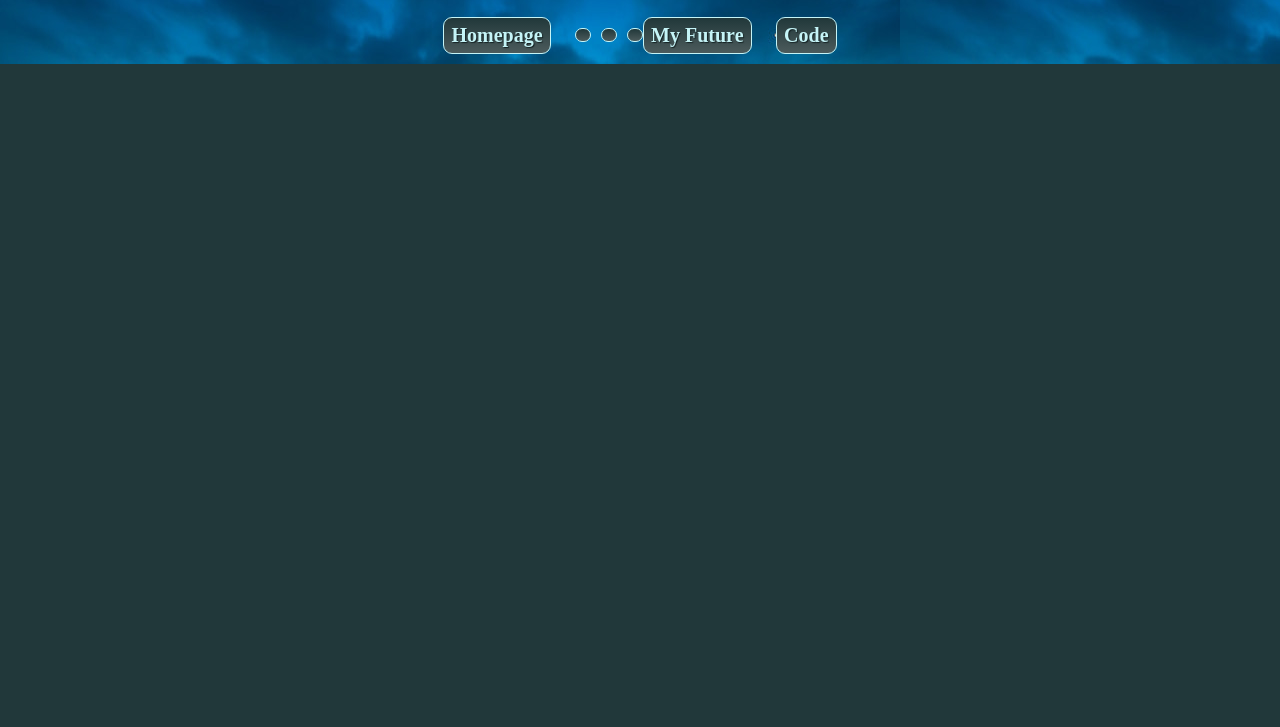
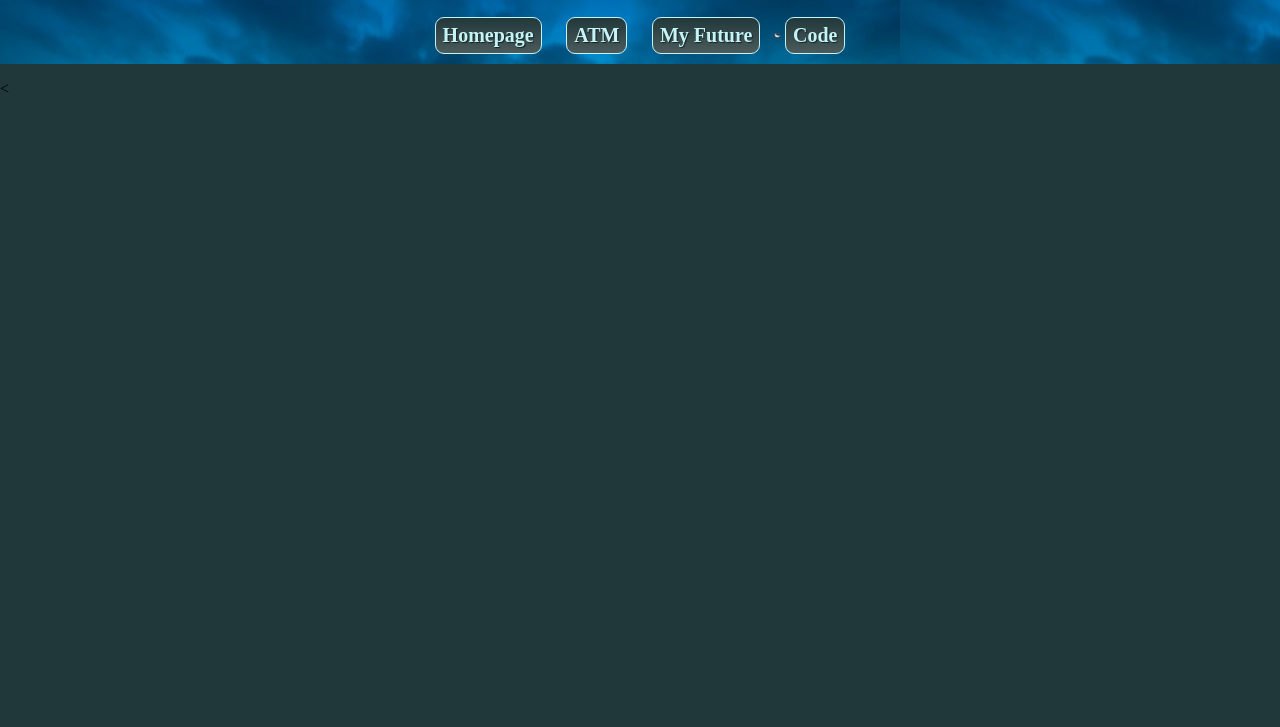
Before and after one commit to ryanryanryanryanryan/ryanryanryanryanryan.github.io, a plain HTML site: page atm.html in a window 1280 px wide. Shown: the part 73-800 px from the top of the page. Drawn offline with Linux system fonts and the light colour scheme; a web font is replaced by a local one.

Commit message:
Update atm.html

```diff
--- a/atm.html
+++ b/atm.html
@@ -13,8 +13,9 @@
                 <h1>Ryan's WebSite</h1>
                 <ul>
                         <li><a target="_blank" class="button" href="index.html">Homepage</a></li>
-                        <li><a target="_blank" class="button" href="#"</a></li>
+                        <li><a target="_blank" class="button" href="atm.html">ATM</a></li>
                         <li><a target="_blank" class="button" href="#">My Future</a></li>
                         <li><a target="_blank" class="button" href="#">Code</a></li>
                 </ul>
         </header>
+        <
```
